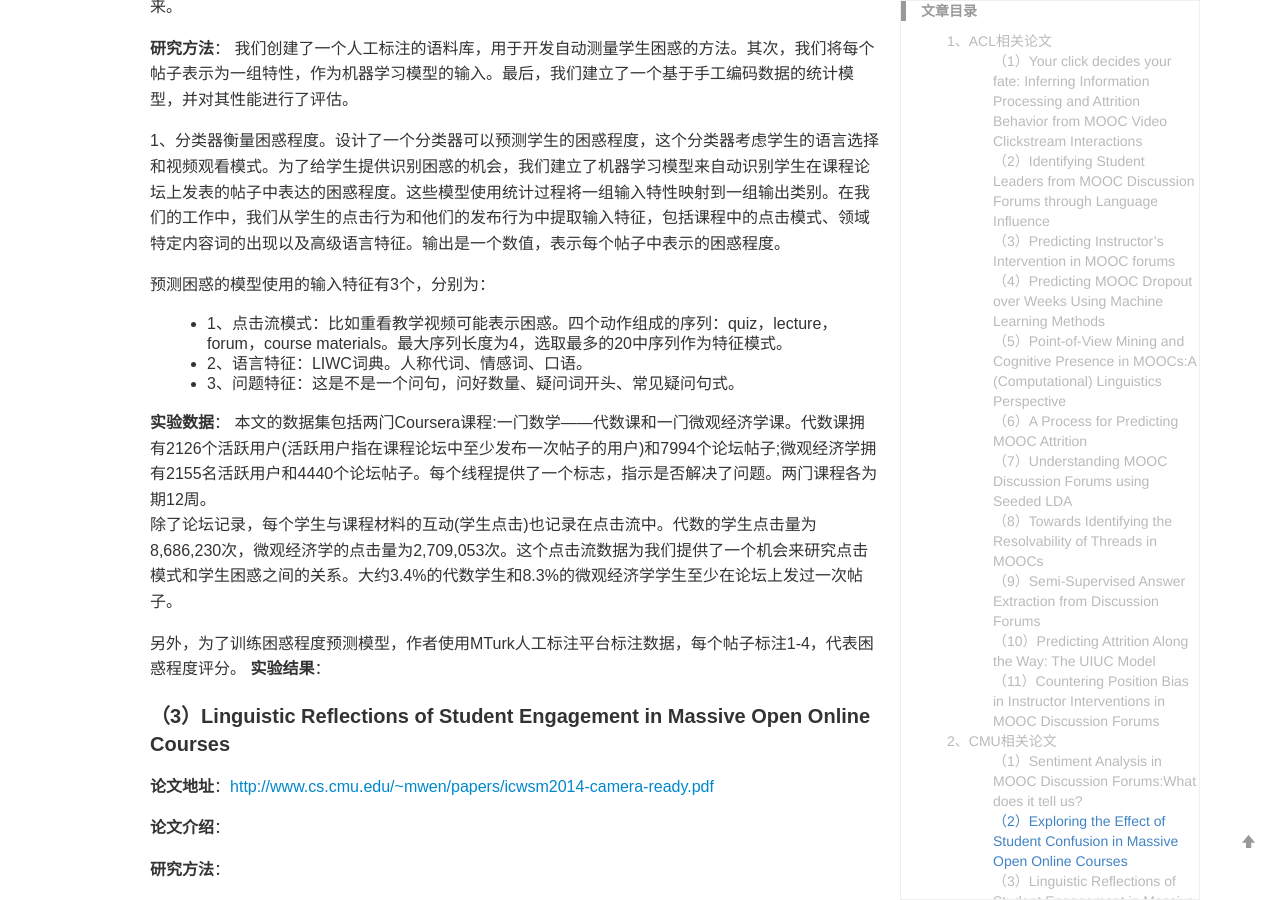
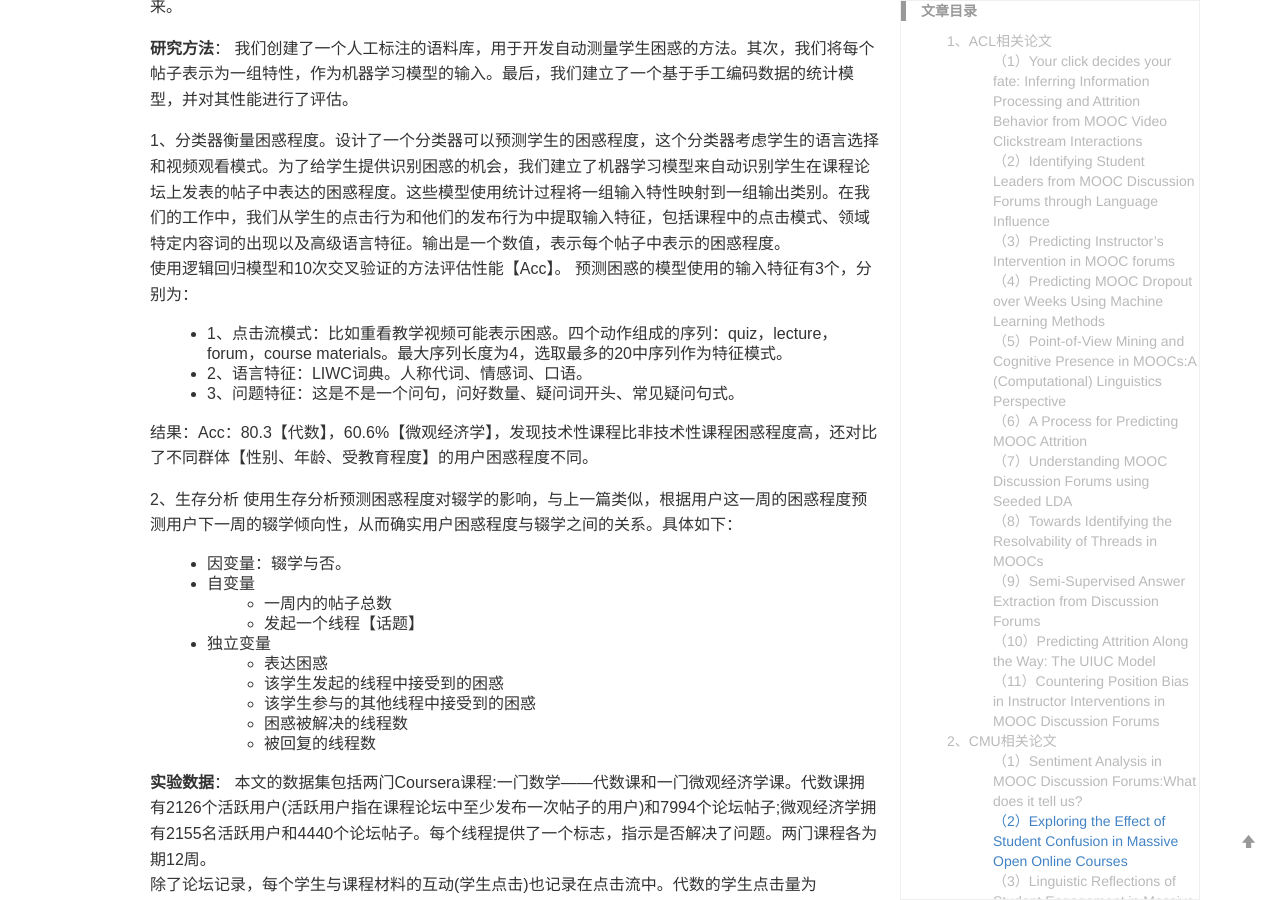
Before and after one commit to yuanmingchen/yuanmingchen.github.io, a Jekyll site: the page built from _posts/2019-04-19-online course nlp paper survey 2.md, in a window 1280 px wide and 900 px high, scrolled down 5960 px. Built offline with Jekyll 4.4.1, drawn with Linux system fonts in a browser that asks for light colours; formulas are drawn with MathJax 3; comment, search, counter and statistics services are not loaded.

Commit message:
Updates _posts/2019-04-19-online course nlp paper survey 2.md
Auto commit by GitBook Editor

```diff
--- a/_posts/2019-04-19-online course nlp paper survey 2.md
+++ b/_posts/2019-04-19-online course nlp paper survey 2.md
@@ -159,12 +159,26 @@ $P(w)$表示情感词$w$在评论中出现的概率，$P(TopicKeyword)$表示当
 我们创建了一个人工标注的语料库，用于开发自动测量学生困惑的方法。其次，我们将每个帖子表示为一组特性，作为机器学习模型的输入。最后，我们建立了一个基于手工编码数据的统计模型，并对其性能进行了评估。
 
 1、分类器衡量困惑程度。设计了一个分类器可以预测学生的困惑程度，这个分类器考虑学生的语言选择和视频观看模式。为了给学生提供识别困惑的机会，我们建立了机器学习模型来自动识别学生在课程论坛上发表的帖子中表达的困惑程度。这些模型使用统计过程将一组输入特性映射到一组输出类别。在我们的工作中，我们从学生的点击行为和他们的发布行为中提取输入特征，包括课程中的点击模式、领域特定内容词的出现以及高级语言特征。输出是一个数值，表示每个帖子中表示的困惑程度。
-
+使用逻辑回归模型和10次交叉验证的方法评估性能【Acc】。
 预测困惑的模型使用的输入特征有3个，分别为：
 - 1、点击流模式：比如重看教学视频可能表示困惑。四个动作组成的序列：quiz，lecture，forum，course materials。最大序列长度为4，选取最多的20中序列作为特征模式。
 - 2、语言特征：LIWC词典。人称代词、情感词、口语。
 - 3、问题特征：这是不是一个问句，问好数量、疑问词开头、常见疑问句式。
 
+结果：Acc：80.3【代数】，60.6%【微观经济学】，发现技术性课程比非技术性课程困惑程度高，还对比了不同群体【性别、年龄、受教育程度】的用户困惑程度不同。
+
+2、生存分析
+使用生存分析预测困惑程度对辍学的影响，与上一篇类似，根据用户这一周的困惑程度预测用户下一周的辍学倾向性，从而确实用户困惑程度与辍学之间的关系。具体如下：
+- 因变量：辍学与否。
+- 自变量
+    - 一周内的帖子总数
+    - 发起一个线程【话题】
+- 独立变量
+    - 表达困惑
+    - 该学生发起的线程中接受到的困惑
+    - 该学生参与的其他线程中接受到的困惑
+    - 困惑被解决的线程数
+    - 被回复的线程数
 
 **实验数据**：
 本文的数据集包括两门Coursera课程:一门数学——代数课和一门微观经济学课。代数课拥有2126个活跃用户(活跃用户指在课程论坛中至少发布一次帖子的用户)和7994个论坛帖子;微观经济学拥有2155名活跃用户和4440个论坛帖子。每个线程提供了一个标志，指示是否解决了问题。两门课程各为期12周。
```
